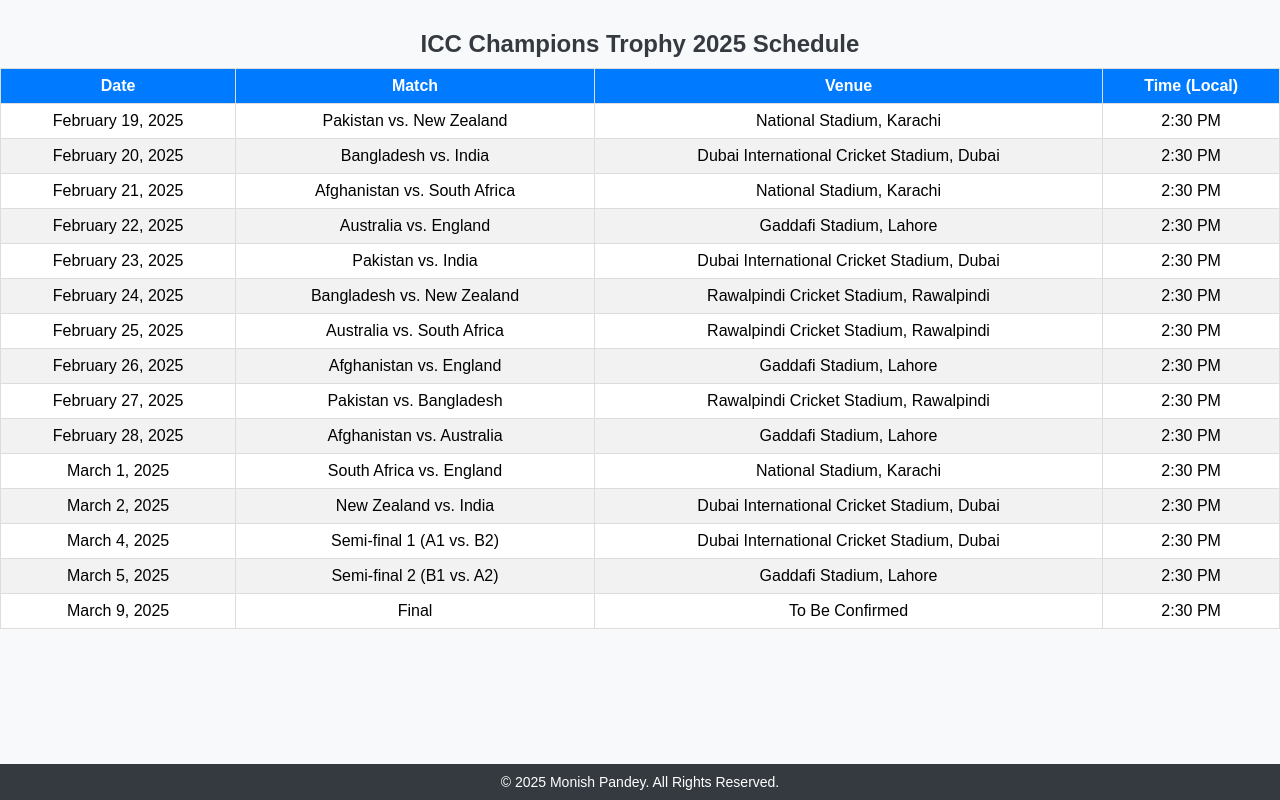
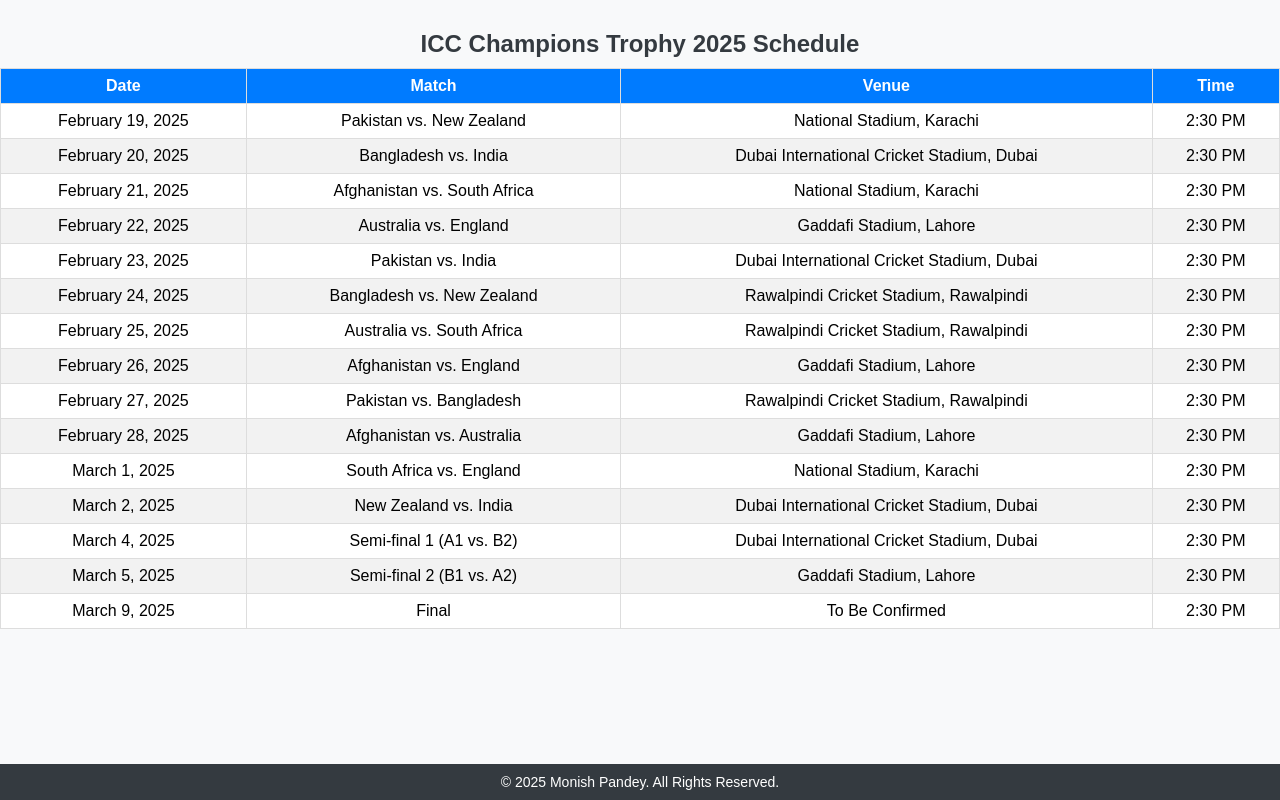
Before and after one commit to mpeditz9p/EMI-calculator, a plain HTML site: page index.html in a window 1280 px wide. Drawn offline with Linux system fonts and the light colour scheme.

Commit message:
Update index.html

```diff
--- a/index.html
+++ b/index.html
@@ -54,7 +54,7 @@
                 <th>Date</th>
                 <th>Match</th>
                 <th>Venue</th>
-                <th>Time (Local)</th>
+                <th>Time</th>
             </tr>
         </thead>
         <tbody>
```
